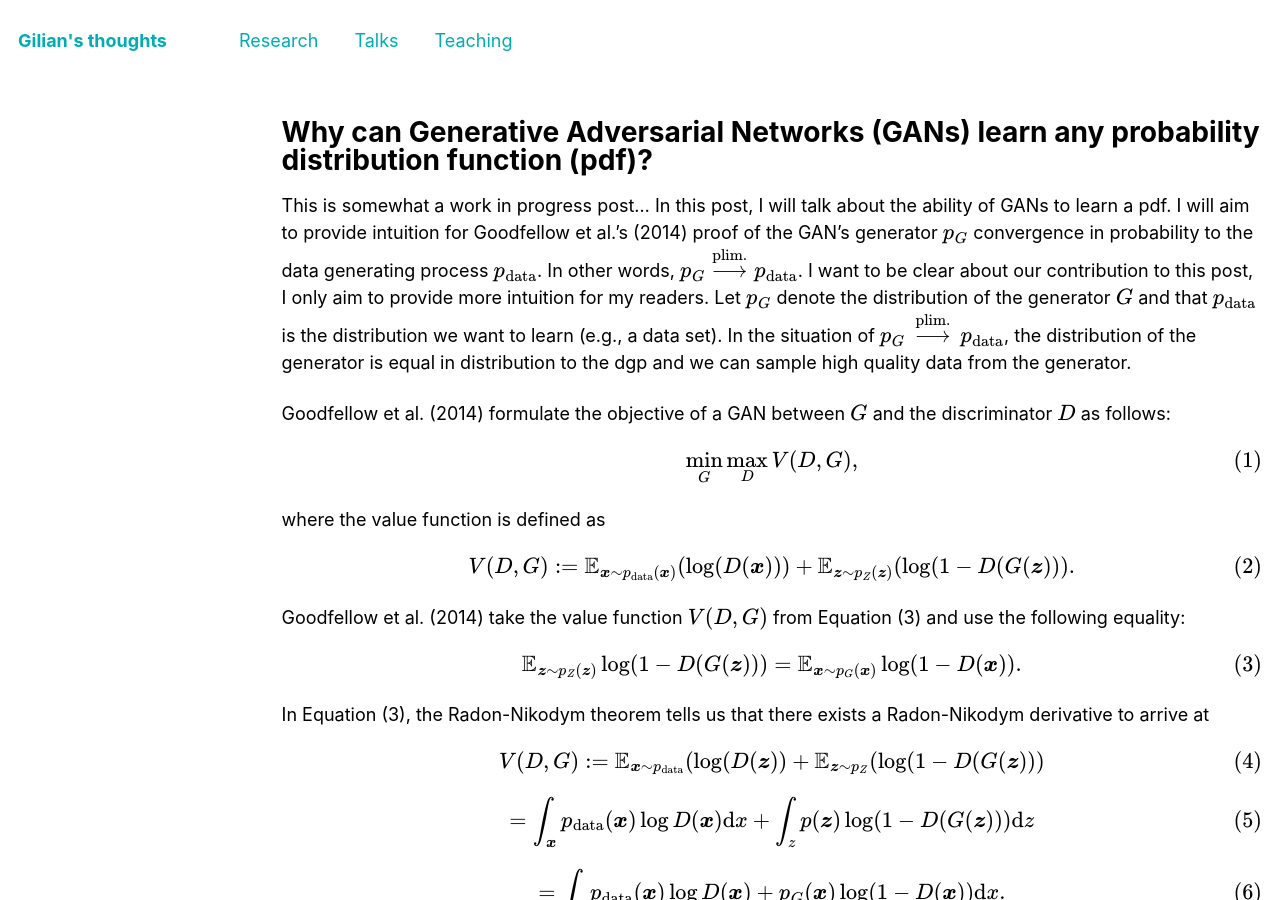
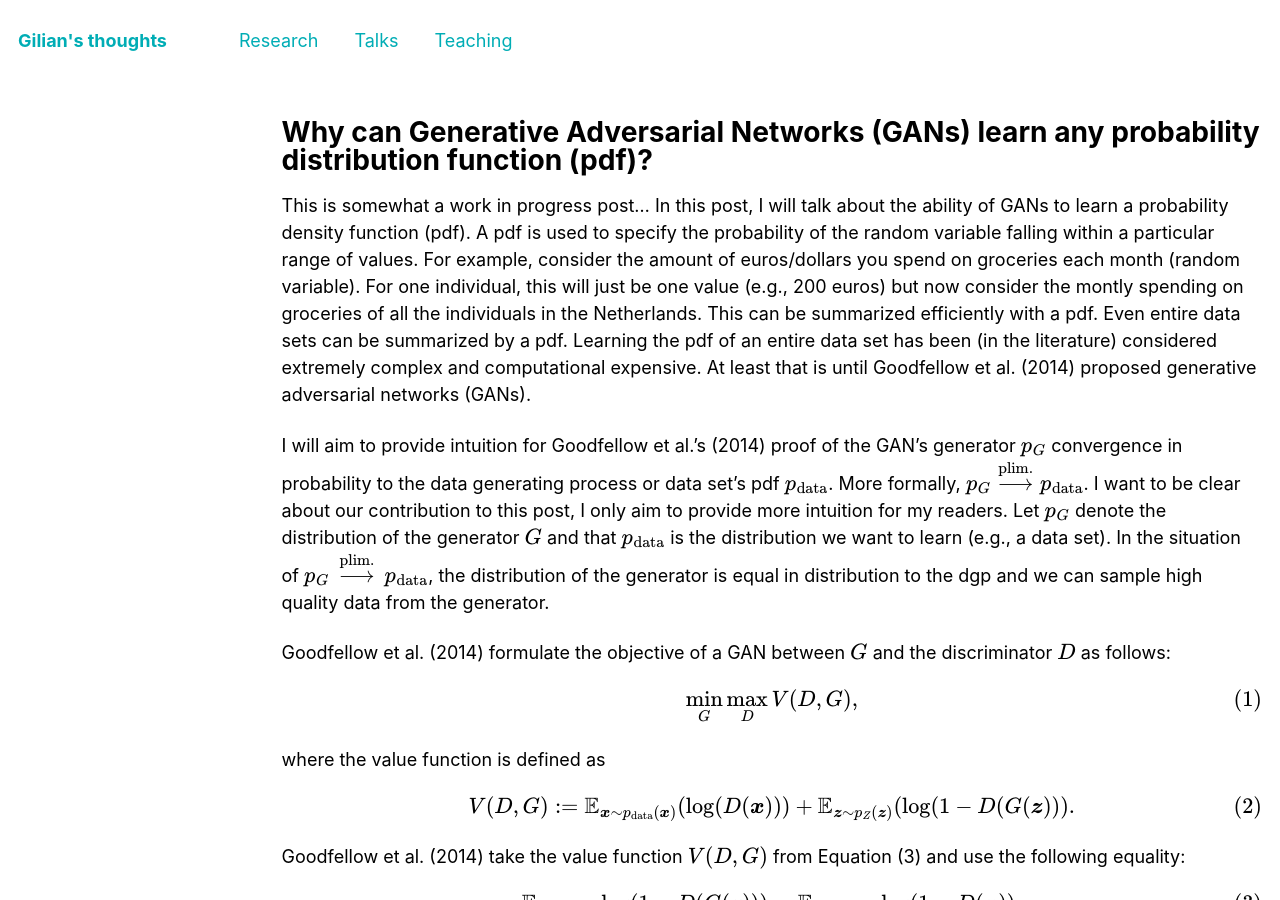
Before and after one commit to GilianPonte/gilianponte.github.io, a Jekyll site: the page built from _posts/2022-09-27-why_GANs_work_so_well.md, in a window 1280 px wide and 900 px high. Built offline with Jekyll 4.4.1, drawn with Linux system fonts in a browser that asks for light colours; formulas are drawn with MathJax 3.

Commit message:
Update 2022-09-27-why_GANs_work_so_well.md

```diff
--- a/_posts/2022-09-27-why_GANs_work_so_well.md
+++ b/_posts/2022-09-27-why_GANs_work_so_well.md
@@ -4,7 +4,10 @@ title:  "Why can Generative Adversarial Networks (GANs) learn any probability di
 published: true
 ---
 
-This is somewhat a work in progress post... In this post, I will talk about the ability of GANs to learn a pdf. I will aim to provide intuition for Goodfellow et al.'s (2014) proof of the GAN's generator $p_{G}$ convergence in probability to the data generating process $p_{\text{data}}$. In other words, $p_{G} \stackrel{\text{plim.}}{\longrightarrow} p_{\text{data}}$. I want to be clear about our contribution to this post, I only aim to provide more intuition for my readers. Let $p_{G}$ denote the distribution of the generator $G$ and that $p_{\text{data}}$ is the distribution we want to learn (e.g., a data set). In the situation of $p_{G} \stackrel{\text{ plim. }}{\longrightarrow} p_{\text{data}}$, the distribution of the generator is equal in distribution to the dgp and we can sample high quality data from the generator.
+This is somewhat a work in progress post... In this post, I will talk about the ability of GANs to learn a probability density function (pdf). A pdf is used to specify the probability of the random variable falling within a particular range of values. For example, consider the amount of euros/dollars you spend on groceries each month (random variable). For one individual, this will just be one value (e.g., 200 euros) but now consider the montly spending on groceries of all the individuals in the Netherlands. This can be summarized efficiently with a pdf. Even entire data sets can be summarized by a pdf. Learning the pdf of an entire data set has been (in the literature) considered extremely complex and computational expensive. At least that is until Goodfellow et al. (2014) proposed generative adversarial networks (GANs).
+
+
+I will aim to provide intuition for Goodfellow et al.'s (2014) proof of the GAN's generator $p_{G}$ convergence in probability to the data generating process or data set's pdf $p_{\text{data}}$. More formally, $p_{G} \stackrel{\text{plim.}}{\longrightarrow} p_{\text{data}}$. I want to be clear about our contribution to this post, I only aim to provide more intuition for my readers. Let $p_{G}$ denote the distribution of the generator $G$ and that $p_{\text{data}}$ is the distribution we want to learn (e.g., a data set). In the situation of $p_{G} \stackrel{\text{ plim. }}{\longrightarrow} p_{\text{data}}$, the distribution of the generator is equal in distribution to the dgp and we can sample high quality data from the generator.
 
 Goodfellow et al. (2014) formulate the objective of a GAN between $G$ and the discriminator $D$ as follows:
 
```
